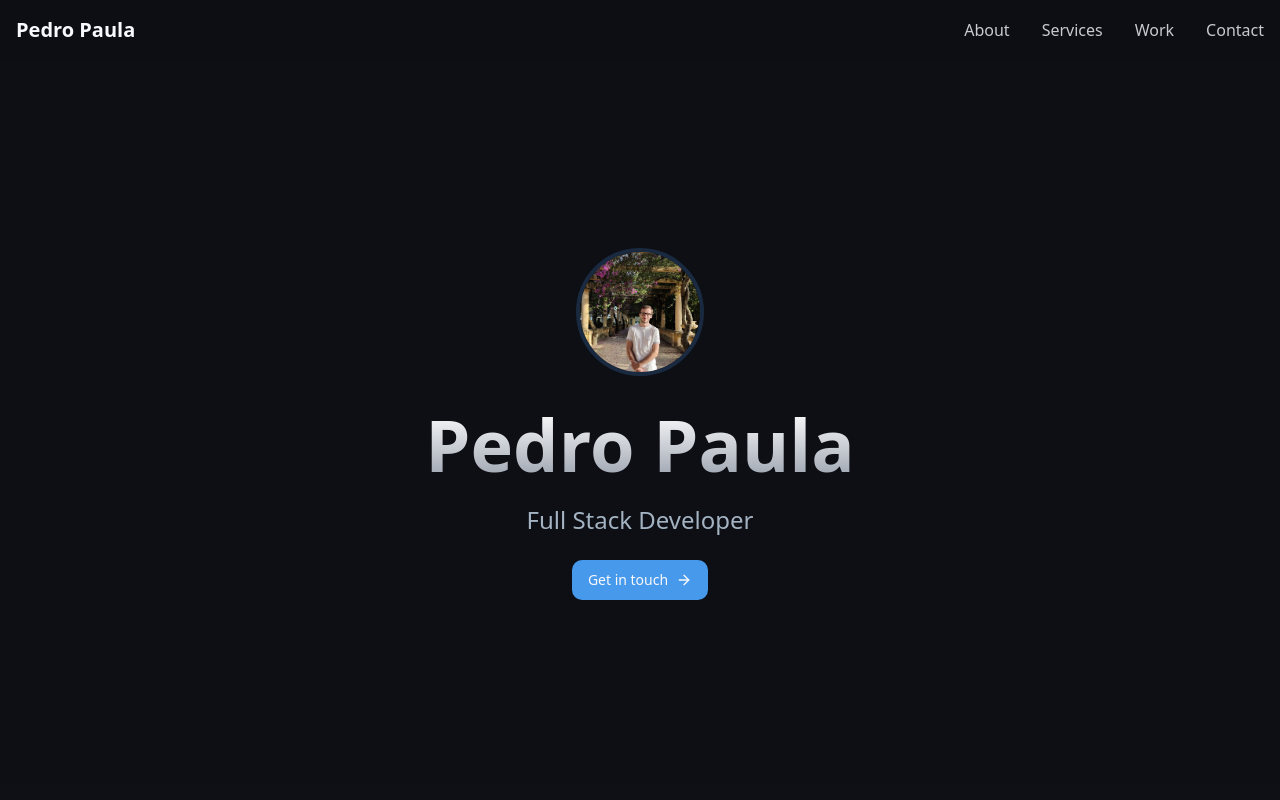
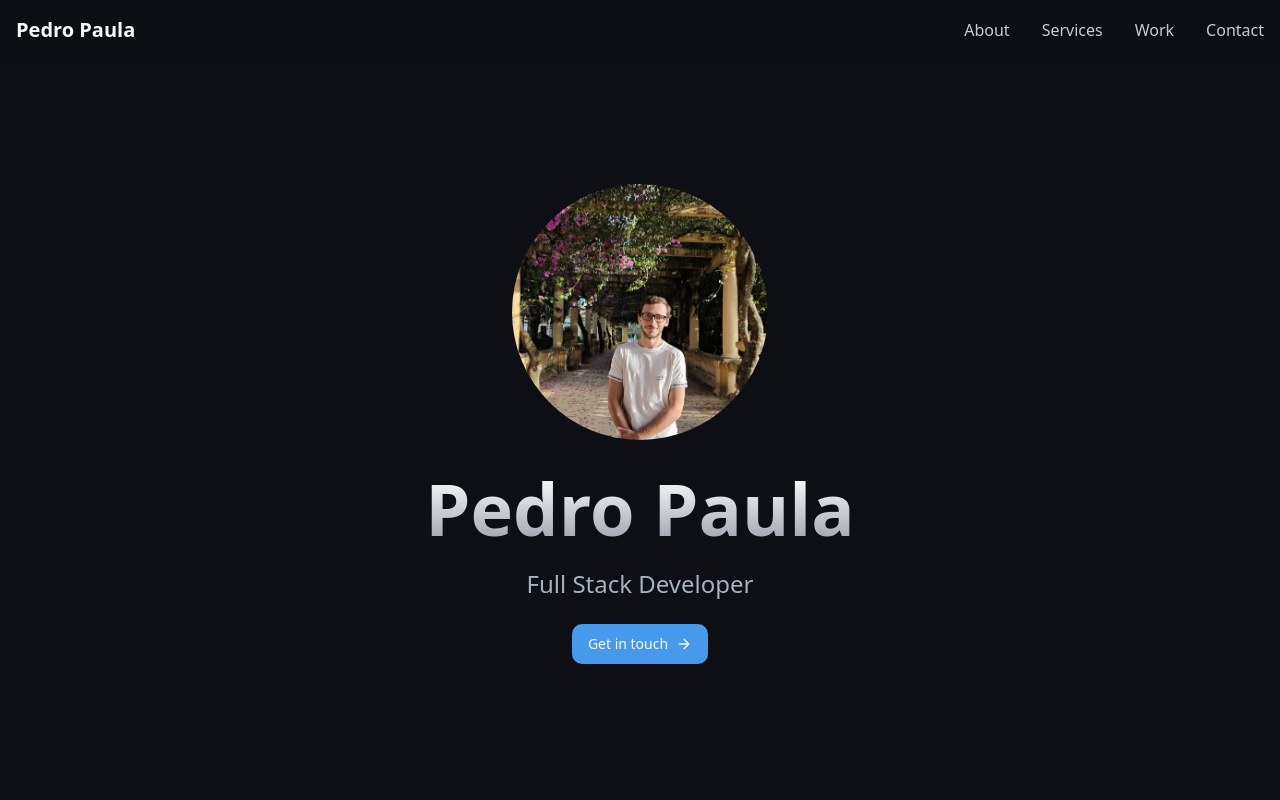
Before and after one commit to PedroRicoPaula/pedros-portfolio, a React (Vite) app: page / in a window 1280 px wide. Shown: the top 800 px of the page. Built offline with nearby package versions, Linux system fonts and the light colour scheme.

Commit message:
Fix: Zoom and resize avatar image
Adjust the avatar image size and zoom level in the hero section.

```diff
--- a/src/pages/Index.tsx
+++ b/src/pages/Index.tsx
@@ -12,8 +12,12 @@ const Index = () => {
         <div className="container px-4 text-center z-10">
           <div className="animate-fade-in space-y-6">
             <div className="flex justify-center mb-8">
-              <Avatar className="w-32 h-32 border-4 border-primary/20">
-                <AvatarImage src="/lovable-uploads/5857ec7b-8184-41c7-a84f-16e4e618e957.png" alt="Pedro Paula" />
+              <Avatar className="w-48 h-48 md:w-64 md:h-64 border-6 border-primary/20">
+                <AvatarImage
+                  src="/lovable-uploads/5857ec7b-8184-41c7-a84f-16e4e618e957.png"
+                  alt="Pedro Paula"
+                  className="object-cover scale-110"
+                />
                 <AvatarFallback>PP</AvatarFallback>
               </Avatar>
             </div>
```
